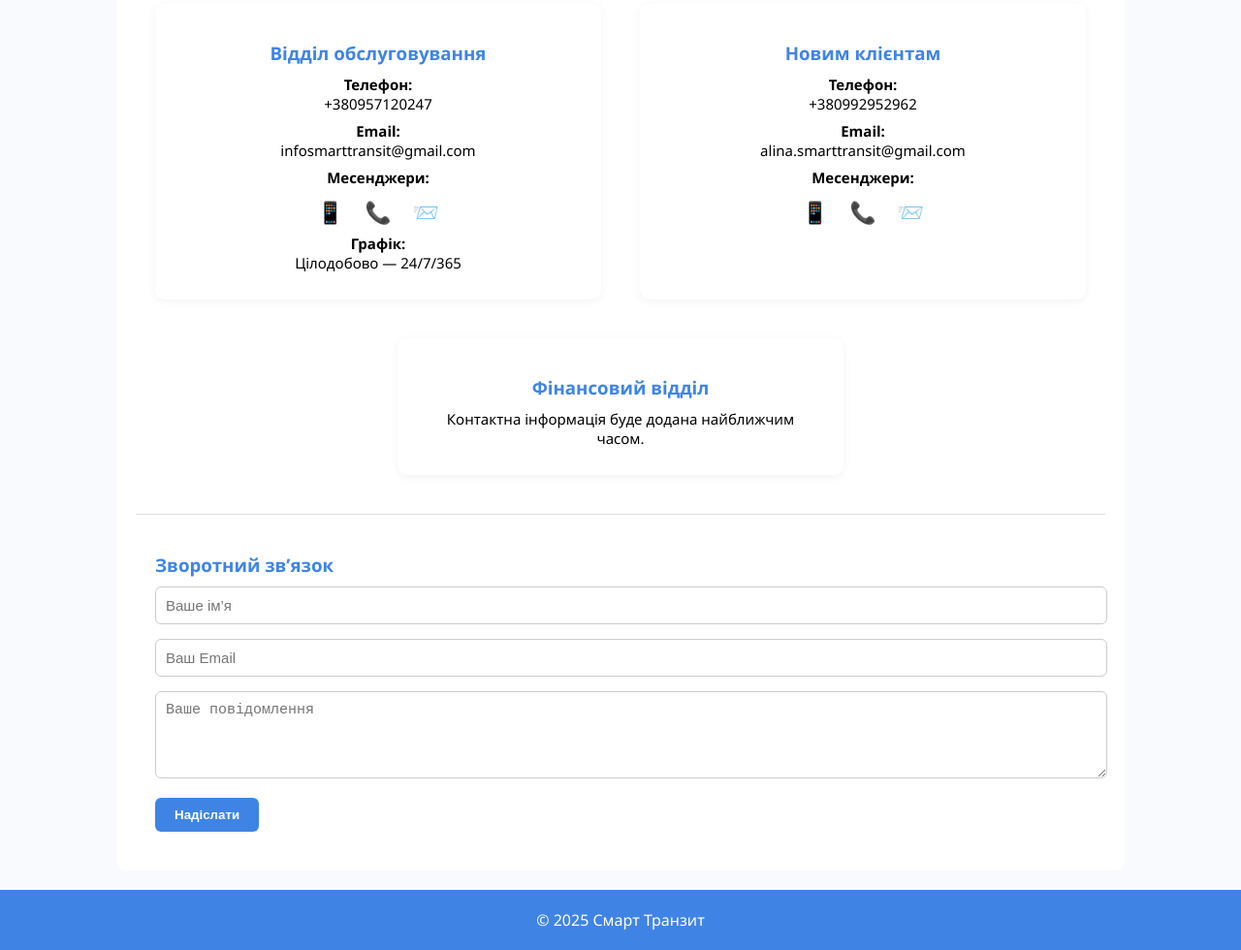
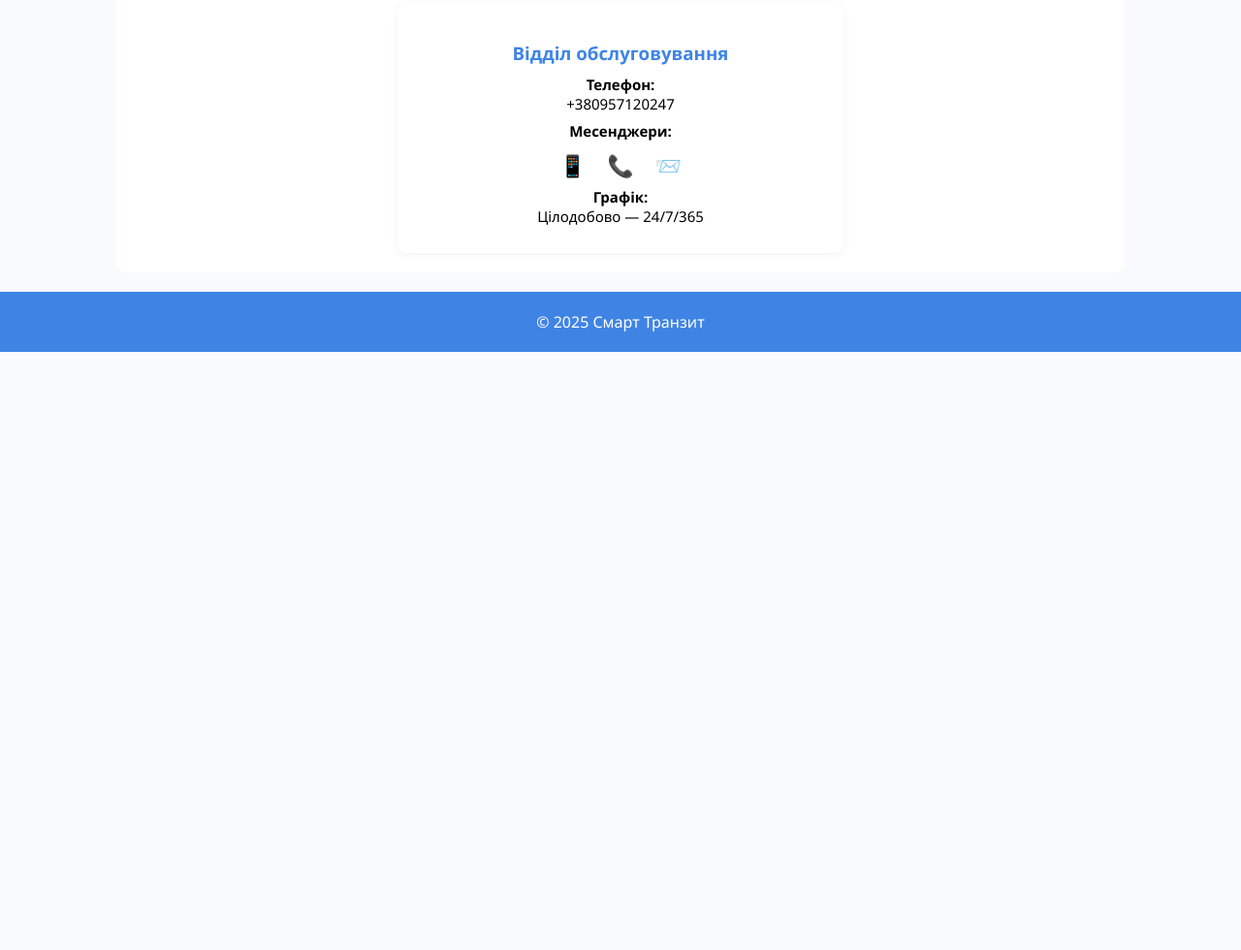
Before and after one commit to smart2025ua/SMART-TRANSIT-2, a plain HTML site: page contacts.html in a window 1280 px wide. Shown: the part 345-1325 px from the top of the page at 97% size. After the commit the page ends 800 px from the top, so only its background shows below. Drawn offline with Linux system fonts and the light colour scheme.

Commit message:
Add files via upload

```diff
--- a/contacts.html
+++ b/contacts.html
@@ -63,36 +63,6 @@
     .messengers span {
       margin: 0 8px;
     }
-    form {
-      margin-top: 40px;
-      padding: 20px;
-      border-top: 1px solid #ddd;
-    }
-    form h3 {
-      margin-bottom: 10px;
-      color: #3f84e5;
-    }
-    form input, form textarea {
-      width: 100%;
-      padding: 10px;
-      margin-bottom: 15px;
-      border-radius: 6px;
-      border: 1px solid #ccc;
-      font-size: 15px;
-    }
-    form button {
-      background-color: #3f84e5;
-      color: white;
-      padding: 10px 20px;
-      border: none;
-      border-radius: 6px;
-      font-weight: bold;
-      cursor: pointer;
-      transition: background 0.3s ease;
-    }
-    form button:hover {
-      background-color: #2c6ed5;
-    }
   </style>
 </head>
 <body>
@@ -121,7 +91,6 @@
     <div class="contact-box">
       <h3>Відділ обслуговування</h3>
       <p><strong>Телефон:</strong><br>+380957120247</p>
-      <p><strong>Email:</strong><br>infosmarttransit@gmail.com</p>
       <p><strong>Месенджери:</strong></p>
       <div class="messengers">
         <span title="WhatsApp">📱</span>
@@ -130,32 +99,7 @@
       </div>
       <p><strong>Графік:</strong><br>Цілодобово — 24/7/365</p>
     </div>
-
-    <div class="contact-box">
-      <h3>Новим клієнтам</h3>
-      <p><strong>Телефон:</strong><br>+380992952962</p>
-      <p><strong>Email:</strong><br>alina.smarttransit@gmail.com</p>
-      <p><strong>Месенджери:</strong></p>
-      <div class="messengers">
-        <span title="WhatsApp">📱</span>
-        <span title="Viber">📞</span>
-        <span title="Telegram">📨</span>
-      </div>
-    </div>
-
-    <div class="contact-box">
-      <h3>Фінансовий відділ</h3>
-      <p>Контактна інформація буде додана найближчим часом.</p>
-    </div>
   </div>
-
-  <form>
-    <h3>Зворотний зв’язок</h3>
-    <input type="text" name="name" placeholder="Ваше ім’я" required>
-    <input type="email" name="email" placeholder="Ваш Email" required>
-    <textarea name="message" rows="4" placeholder="Ваше повідомлення" required></textarea>
-    <button type="submit">Надіслати</button>
-  </form>
 </main>
 
 <footer>© 2025 Смарт Транзит</footer>
```
